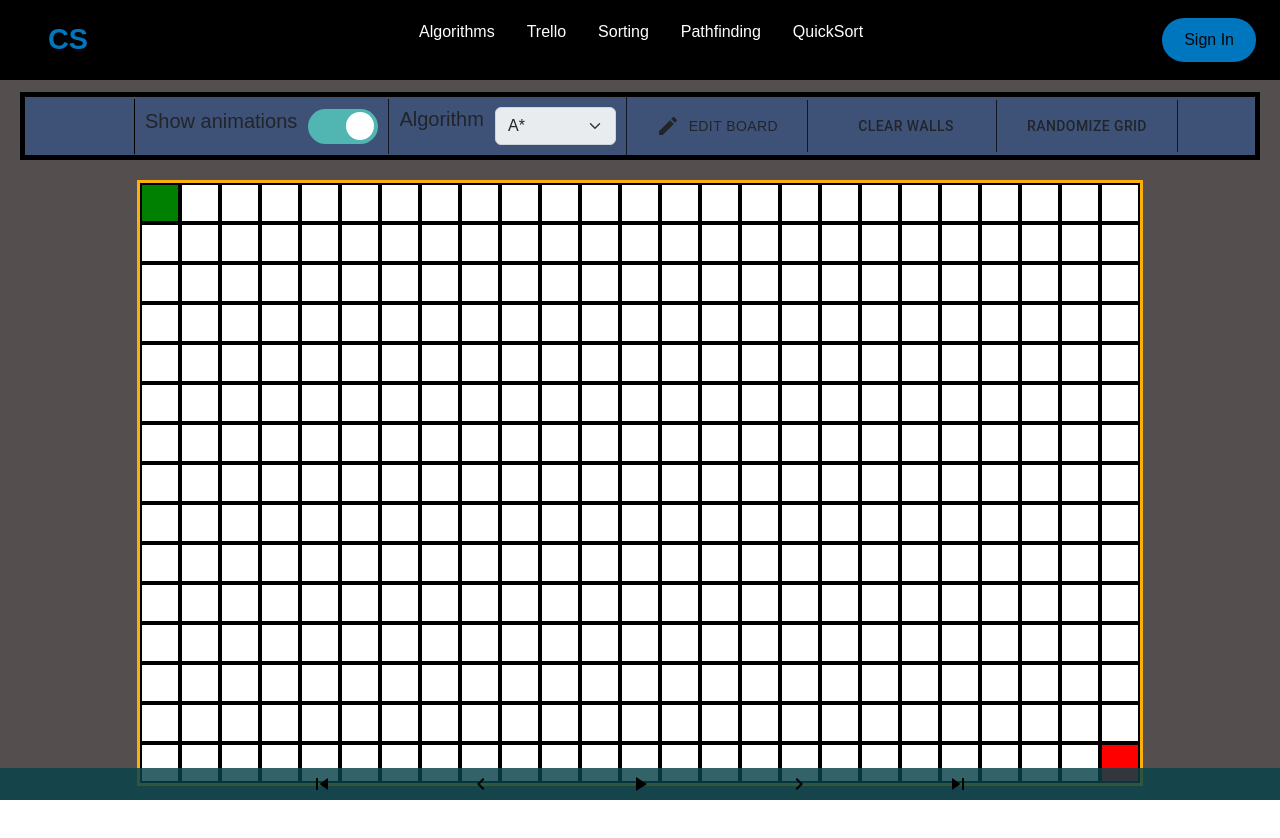
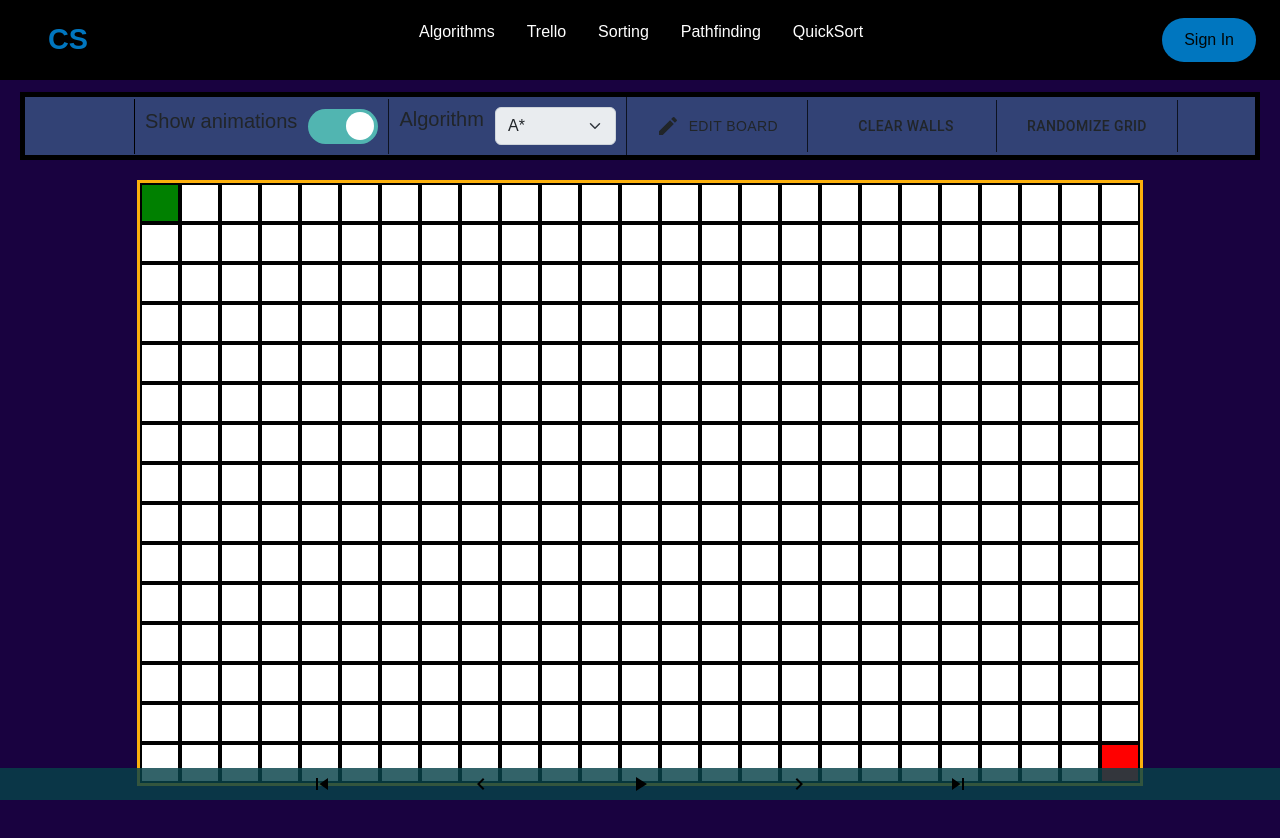
Before and after one commit to Elim-J/capstone-project, a React (Create React App) app: page /pathfind in a window 1280 px wide. Shown: the top 838 px of the page. Before the commit the page ends 800 px from the top, so only its background shows below. Built offline with nearby package versions, Linux system fonts and the light colour scheme; a web font is replaced by a local one.

Commit message:
Backround color for grid

```diff
--- a/src/css/Grid.css
+++ b/src/css/Grid.css
@@ -1,6 +1,6 @@
 .grid-wrapper {
-    background-color: rgba(44, 36, 36, 0.808);
-    height: 100%;
+    background-color: rgb(25, 2, 64);
+    height: 110%;
     position: absolute;
     width: 100%;
 
```
Also changed, not shown: 1 other file (tests, documents, lock files or other folders).
